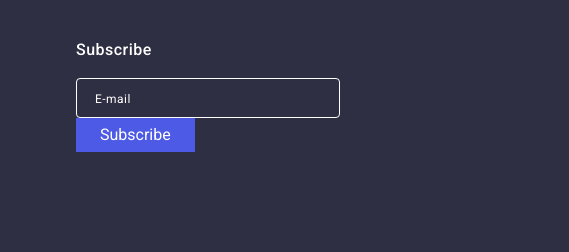
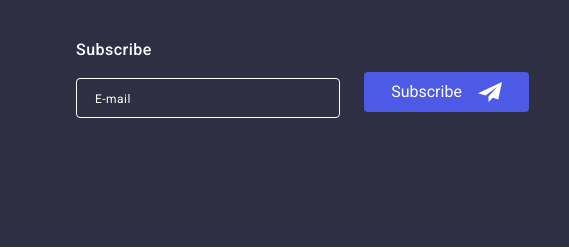
Before and after one commit to Inkom007/goit-markup-hw-05, a plain HTML site: page index.html in a window 1280 px wide. Shown: the part 3245-3497 px from the top of the page, 711-1280 px from the left. Drawn offline with nearby package versions, Linux system fonts and the light colour scheme.

Commit message:
add new icons

```diff
--- a/css/styles.css
+++ b/css/styles.css
@@ -497,9 +497,22 @@ input::placeholder {
 }
 
 .footer-button {
- display: inline-flex;
-  border: 4px;
+  display: inline-flex;
+  justify-content: center;
+  align-items: center;
+  width: 165px;
+  height: 40px;
+  gap: 16px;
+  border-radius: 4px;
   background-color: #4D5AE5;
   padding: 8px 24px;
   color: #FFF;
+  cursor: pointer;
+  border: none;
 }
+
+.button-footer-container {
+  display: flex;
+  align-self: center;
+  margin-left: 24px;
+}
--- a/index.html
+++ b/index.html
@@ -385,18 +385,20 @@
     </li>
     </ul>
     </div>
-   <div class="footer-form">
+   <div>
      <form class="form" name="subscribe">
       <label class="form-label">Subscribe
         <input class="form-input" type="text" name="email" placeholder="E-mail" />
       </label>
-      <button class="footer-button" type="submit">Subscribe</button>
-     </form>
+      </form>
+    </div>
+    <div class="button-footer-container">
+      <button class="footer-button" type="submit">Subscribe
+        <svg width="24" height="24"><use href="./images/symbol-defs (1).svg#icon-Frame"></use></svg>
+      </button>
     </div>
     </div>
   </footer>
 </body>
-<div>
 
-</div>
 </html>
```
Also changed, not shown: images/symbol-defs (1).svg (added), 1 other file.
